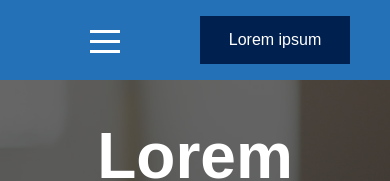
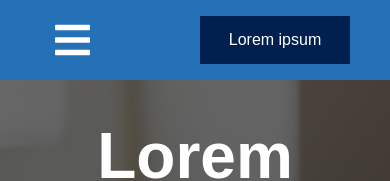
Before and after one commit to Harmew/teste-estagio-raccoon, a website with bundled scripts: page index.html in a window 390 px wide. Shown: the top 181 px of the page. Built offline with nearby package versions, Linux system fonts and the light colour scheme.

Commit message:
correção do menu-hamburguer no ios

```diff
--- a/assets/css/media.css
+++ b/assets/css/media.css
@@ -25,30 +25,22 @@
         align-items: center;
     }
     .header-nav-container .header-nav [data-menu="button"] {
+        background: url("../icons/bars-solid.svg");
         display: block;
         cursor: pointer;
         border: none;
-        width: 0;
-        height: 0;
+        width: 35px;
+        height: 40px;
         position: relative;
         z-index: 300;
+        transition: transform .3s;
     }
 
     .header-nav-container .header-nav [data-menu="list"]{
         display: none;
     }
 
-    .header-nav-container .header-nav [data-menu="button"]::before {
-        content: '';
-        display: block;
-        height: 3px;
-        width: 30px;
-        background: #fff;
-        box-shadow: 0 10px #fff, 0 -10px #fff;
-        transition: transform .3s;
-    }
-
-    .header-nav-container .header-nav [data-menu="button"].active::before {
+    .header-nav-container .header-nav [data-menu="button"].active {
         transform: rotate(90deg);
     }
 
--- a/index.html
+++ b/index.html
@@ -16,7 +16,7 @@
             <a href="#"><img src="./assets/img/logo.png" alt="Logo"></a>
             <div class="header-nav-container">
                 <nav class="header-nav">
-                    <button data-menu="button" aria-expanded="false" aria-controls="menu">Menu</button>
+                    <button data-menu="button" aria-expanded="false" aria-controls="menu"></button>
                     <ul data-menu="list">
                         <li><a href="#">Lorem ipsum</a></li>
                         <li><a href="#">Lorem ipsum</a></li>
```
Also changed, not shown: assets/icons/bars-solid.svg (added).
